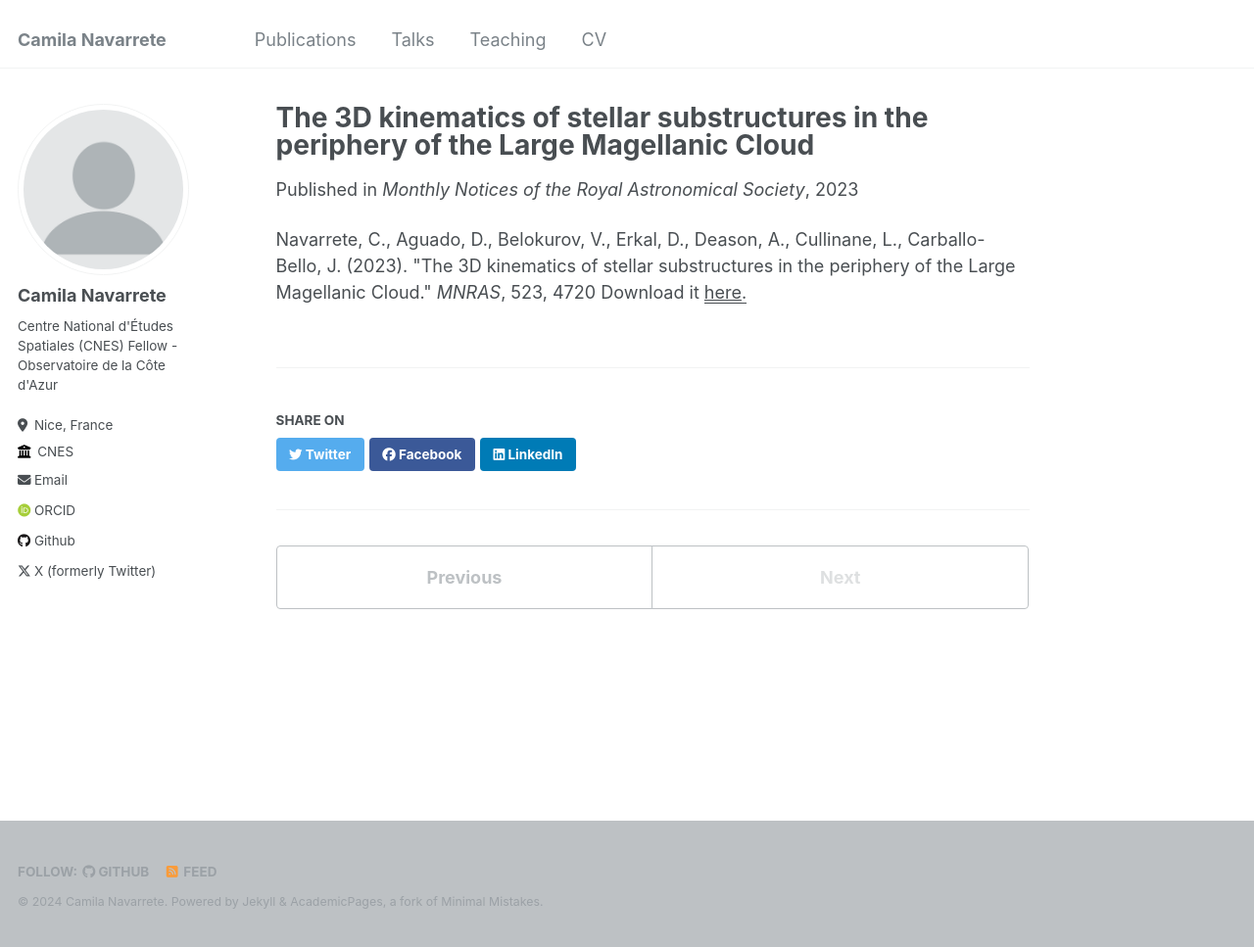
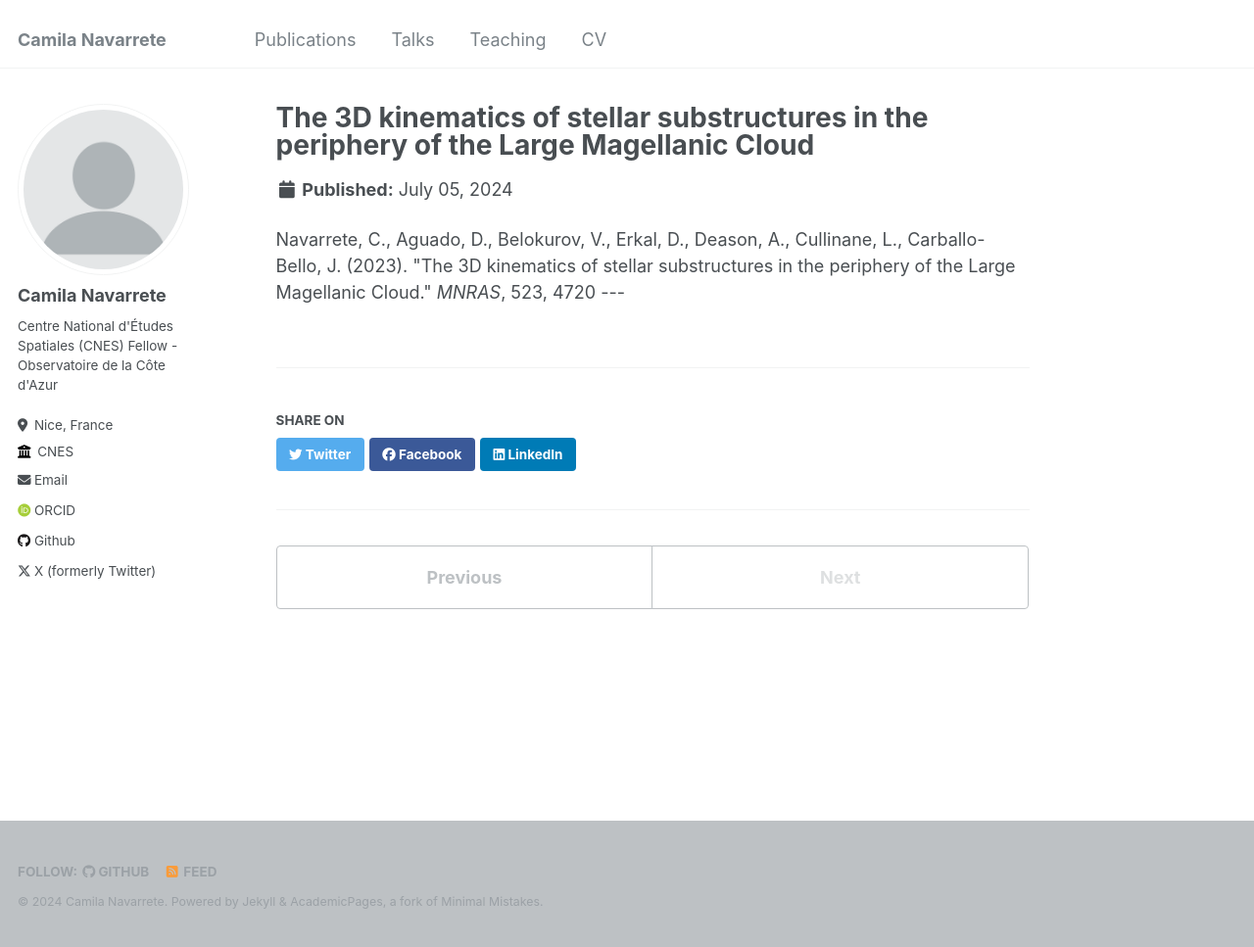
Before and after one commit to cnavarretes/cnavarretes.github.io, a Jekyll site: the page built from _publications/Navarrete23.html, in a window 1280 px wide and 967 px high. Shown: the whole window at 98% size. Built offline with Jekyll 4.4.1, drawn with Linux system fonts in a browser that asks for light colours; some web fonts are replaced.

Commit message:
Update Navarrete23.html

```diff
--- a/_publications/Navarrete23.html
+++ b/_publications/Navarrete23.html
@@ -1,10 +1,10 @@
 ---
 title: "The 3D kinematics of stellar substructures in the periphery of the Large Magellanic Cloud"
 collection: publications
-date: 2023-06-08
-venue: 'Monthly Notices of the Royal Astronomical Society'
-#paperurl: 'https://academic.oup.com/mnras/advance-article/doi/10.1093/mnras/stad1698/7192441'
+#date: 2023-06-08
+#venue: 'Monthly Notices of the Royal Astronomical Society'
+paperurl: 'https://ui.adsabs.harvard.edu/abs/2023MNRAS.523.4720N/abstract'
 ---
 Navarrete, C., Aguado, D., Belokurov, V., Erkal, D., Deason, A., Cullinane, L., Carballo-Bello, J. (2023). &quot;The 3D kinematics of stellar substructures in the periphery of the Large Magellanic Cloud.&quot; <i>MNRAS</i>, 523, 4720
 
-Download it <u><a href="https://ui.adsabs.harvard.edu/abs/2023MNRAS.523.4720N/abstract">here</a>.</u>
+---
```
